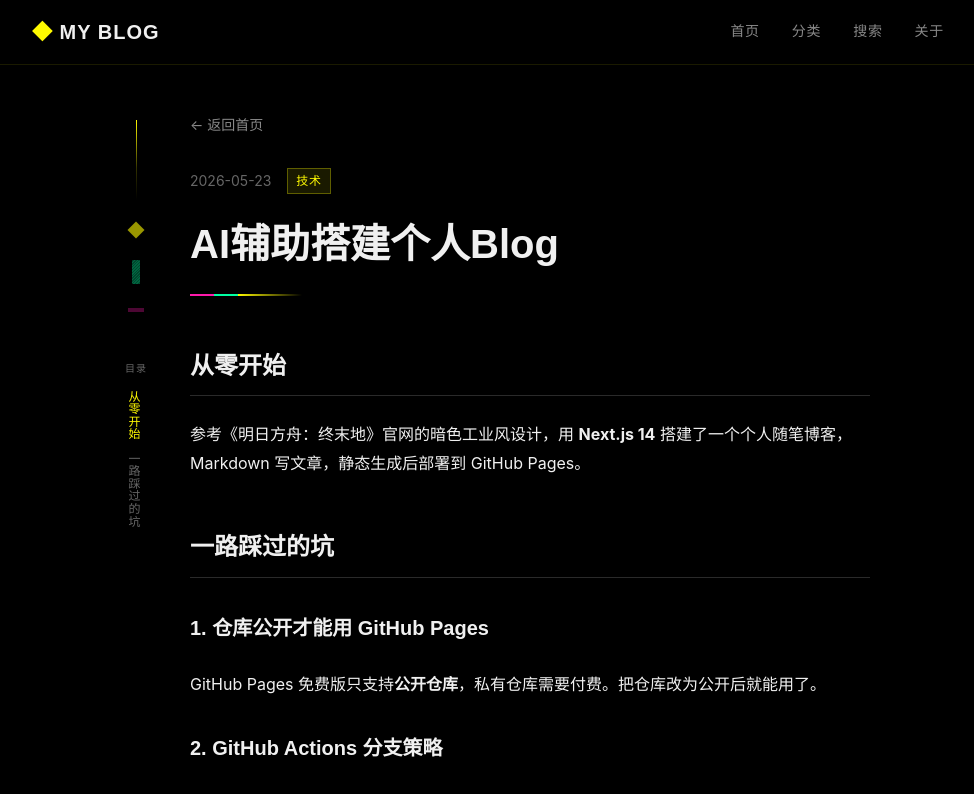
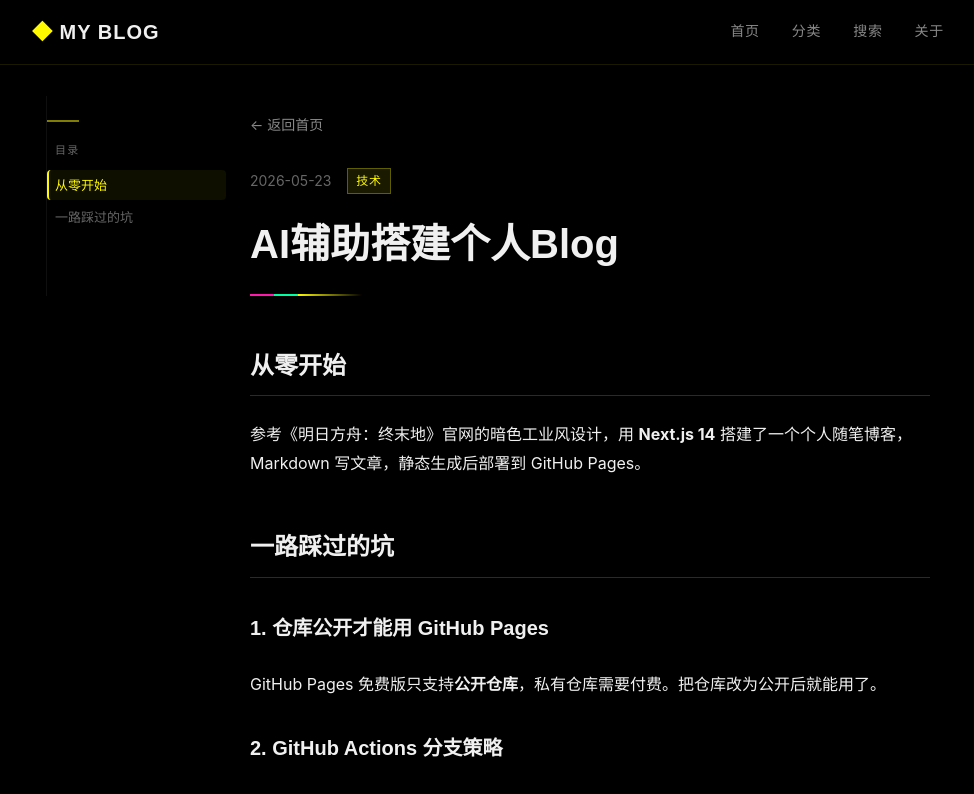
Before and after one commit to air56/my-blog, a Next.js app: page /my-blog/posts/ai-assisted-blog in a window 1280 px wide. Shown: the top 794 px of the page, without its empty margins (152-1126 px from the left). Built offline with nearby package versions, Linux system fonts and the light colour scheme.

Commit message:
fix: redesign TOC sidebar with horizontal text and wider layout
Remove writing-mode: vertical-rl that caused English text like "bug"
to render vertically. Widen sidebar from 60px to 180px with horizontal
nav items, clear hover/active states, and text overflow ellipsis.

```diff
--- a/src/styles/PostDetail.module.css
+++ b/src/styles/PostDetail.module.css
@@ -193,7 +193,7 @@
 
 .pageLayout {
   display: flex;
-  max-width: calc(720px + 60px + var(--space-xl));
+  max-width: calc(720px + 180px + var(--space-xl));
   margin: 0 auto;
   padding: 0 var(--space-lg);
   gap: var(--space-lg);
--- a/src/styles/PostSidebar.module.css
+++ b/src/styles/PostSidebar.module.css
@@ -1,95 +1,76 @@
 .sidebar {
   position: sticky;
   top: calc(var(--header-height) + var(--space-xl));
-  width: 60px;
+  width: 180px;
   flex-shrink: 0;
   display: flex;
   flex-direction: column;
-  align-items: center;
-  gap: var(--space-lg);
+  gap: var(--space-sm);
   padding-top: var(--space-lg);
+  padding-left: 0;
   height: fit-content;
   min-height: 200px;
+  border-left: 1px solid rgba(255, 255, 255, 0.06);
 }
 
-/* Yellow vertical line */
+/* Decorative accent line */
 .decorLine {
-  width: 1px;
-  flex: 1;
-  min-height: 80px;
-  background: linear-gradient(
-    180deg,
-    var(--accent-yellow) 0%,
-    rgba(255, 250, 0, 0.2) 60%,
-    transparent 100%
-  );
+  width: 32px;
+  height: 2px;
+  background: var(--accent-yellow);
+  opacity: 0.5;
+  margin-bottom: var(--space-xs);
 }
 
-/* Decorative blocks - Endfield style */
-.decorBlock1 {
-  width: 12px;
-  height: 12px;
-  background-color: var(--accent-yellow);
-  opacity: 0.6;
-  transform: rotate(45deg);
-}
-
-.decorBlock2 {
-  width: 8px;
-  height: 24px;
-  background-color: var(--accent-green);
-  opacity: 0.4;
-  border-radius: 1px;
-  background-image: repeating-linear-gradient(
-    -45deg,
-    transparent,
-    transparent 1px,
-    rgba(0, 0, 0, 0.3) 1px,
-    rgba(0, 0, 0, 0.3) 2px
-  );
-}
-
+/* Hide old narrow-layout decor blocks */
+.decorBlock1,
+.decorBlock2,
 .decorBlock3 {
-  width: 16px;
-  height: 4px;
-  background-color: var(--accent-pink);
-  opacity: 0.3;
+  display: none;
 }
 
 /* Quick navigation */
 .nav {
   display: flex;
   flex-direction: column;
-  align-items: flex-start;
-  gap: var(--space-sm);
-  margin-top: var(--space-lg);
+  align-items: stretch;
+  gap: 2px;
+  margin-top: var(--space-sm);
 }
 
 .navTitle {
-  font-size: 0.625rem;
+  font-size: 0.6875rem;
   color: var(--text-muted);
-  letter-spacing: 0.1em;
-  margin-bottom: var(--space-xs);
+  letter-spacing: 0.12em;
+  margin-bottom: var(--space-sm);
+  padding-left: var(--space-sm);
 }
 
 .navItem {
   background: none;
   border: none;
   cursor: pointer;
-  font-size: 0.75rem;
+  font-size: 0.8125rem;
   color: var(--text-muted);
   font-family: var(--font-sans);
-  letter-spacing: 0.05em;
-  padding: 2px 0;
-  transition: color var(--transition-fast);
-  writing-mode: vertical-rl;
-  text-orientation: mixed;
+  text-align: left;
+  padding: 6px var(--space-sm);
+  border-radius: 4px;
+  transition: color var(--transition-fast), background var(--transition-fast);
+  line-height: 1.4;
+  overflow: hidden;
+  text-overflow: ellipsis;
+  white-space: nowrap;
 }
 
 .navItem:hover {
   color: var(--accent-yellow);
+  background: rgba(255, 250, 0, 0.04);
 }
 
 .navItemActive {
   color: var(--accent-yellow);
+  background: rgba(255, 250, 0, 0.06);
+  border-left: 2px solid var(--accent-yellow);
+  padding-left: calc(var(--space-sm) - 2px);
 }
```
